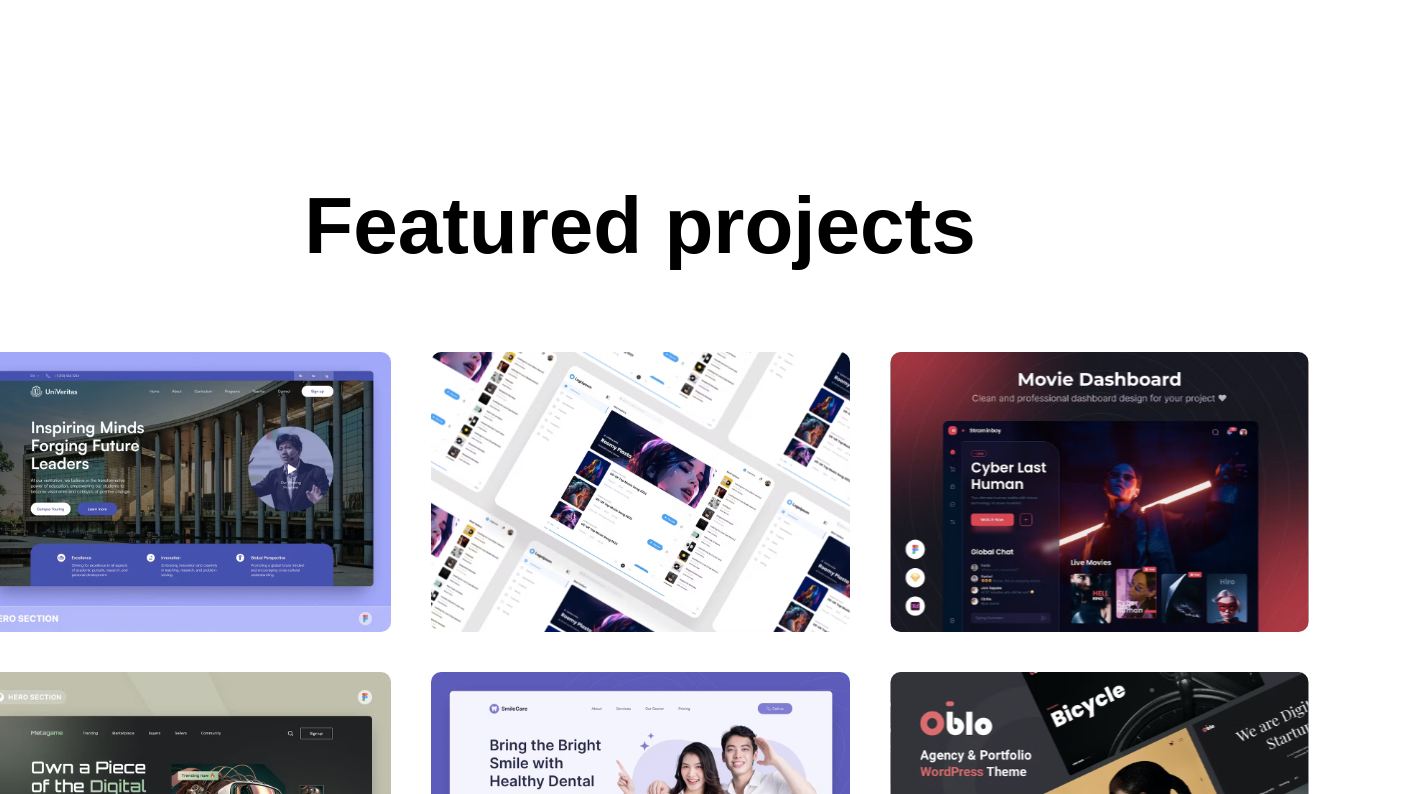
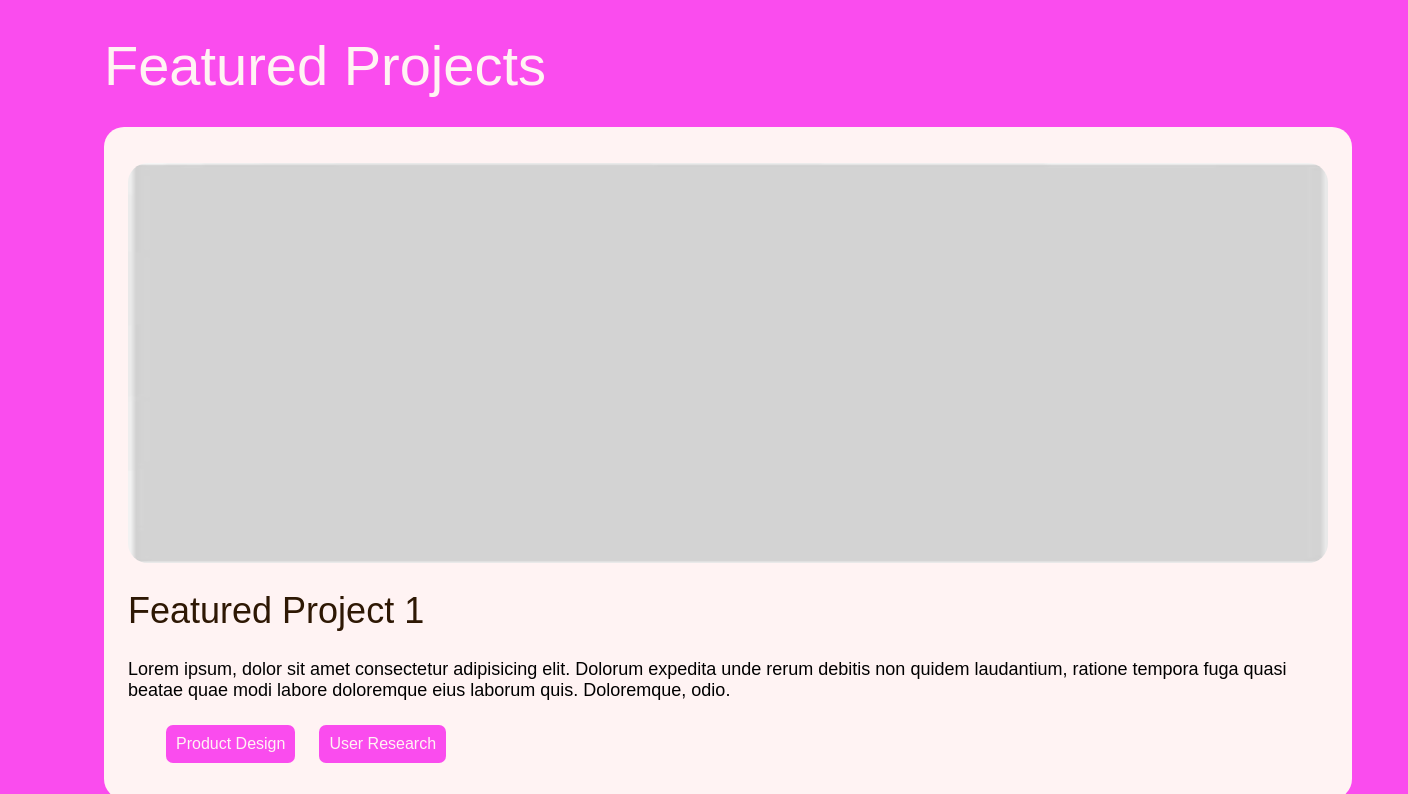
Before and after one commit to rachichi/portfolio, a React (Vite) app: page / in a window 1280 px wide. Shown: the part 1346-2140 px from the top of the page, 1408 px wide, since content can reach past the window. Built offline with nearby package versions, Linux system fonts and the light colour scheme.

Commit message:
Fixed Featured Projects

```diff
--- a/src/components/ftwork/FtWork.css
+++ b/src/components/ftwork/FtWork.css
@@ -1,50 +1,123 @@
 .mywork {
+    grid-column-gap: 0px;
+    grid-row-gap: 0px;
+    background-color: #FA4CEE;
+    flex-direction: column;
+    justify-content: flex-start;
+    align-items: center;
+    width: 100%;
+    padding: 64px;
     display: flex;
+}
+.rachel-h2.white{
+    color: #fff3f3;
+}
+.rachel-h2{
+    color: black;
+    font-family: Gooper, sans-serif;
+    font-size: 56px;
+    font-weight: 400;
+    line-height: 50px;
+}
+.container-2{
+    grid-column-gap: 36px;
+    grid-row-gap: 36px;
     flex-direction: column;
+    justify-content: flex-start;
+    align-items: flex-start;
+    width: 100%;
+    max-width: 1200px;
+    padding: 24px;
+    display: flex;
+}
+.column-4 {
+    background-color:#fff3f3;
+    flex-direction: column;
+    justify-content: flex-start;
     align-items: center;
-    justify-content: center;
-    gap: 80px;
-    margin: 80px 170px;
+    width: 100%;
+    display: flex;
+    grid-column-gap: 24px;
+    grid-row-gap: 24px;
+    border-radius: 20px;
+    padding: 36px 24px;
+    text-decoration: none;
 }
-.mywork-title h1{
-    padding: 0px 30px;
-    font-size: 80px;
-    font-weight: 600;
-}
-.mywork-title img{
-    position: absolute;
-    bottom: 0;
-    right: 0;
-    z-index: -1;
-}
-.mywork-container{
-    display: grid;
-    grid-template-columns: 1fr 1fr 1fr;
-    gap: 40px;
-}
-.mywork-container img{
+.column-4.proj-1 img{
     box-sizing: border-box;
-    width: 419px;
-    height: 280px;
+    width: 100%;
+    height: 400px;
+    border-radius: 20px;
     transition: 0.3s;
     cursor: pointer;
 }
-.mywork-container img:hover{
-    transform: scale(1.10);
-    border: 4px solid #FA4CEE;
-    /* border-radius: 10px; */
-    transition: 0.3s;
+.grid-2-x-2 {
+    grid-column-gap: 24px;
+    grid-row-gap: 24px;
+    flex-direction: column;
+    justify-content: flex-start;
+    align-items: flex-start;
+    width: 100%;
+    display: flex;
 }
+.light-pink{
+    color: #fff3f3;
+}
+.rachel-h3{
+    color: #2e1804;
+    font-family: sans-serif;
+    font-size: 36px;
+    font-weight: 400;
+    line-height: 48px;
+}
+.rachel-body-2 {
+    color: black;
+    font-family: sans-serif;
+    font-size: 18px;
+    font-weight: 500;
+}
+.tag-wrapper-2 {
+    grid-column-gap: 24px;
+    grid-row-gap: 24px;
+    flex-direction: row;
+    justify-content: flex-start;
+    align-items: flex-start;
+    width: 100%;
+    max-width: 1100px;
+    padding-right: 24px;
+    display: flex;
+}
+.tag-2 {
+    grid-column-gap: 10px;
+    grid-row-gap: 10px;
+    background-color: #FA4CEE;
+    border-radius: 7px;
+    flex: 0 auto;
+    justify-content: flex-start;
+    align-items: flex-start;
+    padding: 10px;
+    display: flex;
+    color: #fff3f3;
+}
+/* show more */
 .mywork-showmore{
     display: flex;
     gap: 15px;
     border-radius: 50px;
-    border: 2px solid black;
+    border: 2px solid #fff3f3;
     padding: 30px 60px;
     font-size: 22px;
     font-weight: 500;
     transition: 0.6s;
     cursor: pointer;
+    justify-content: left;
+    justify-items: left;
+}
+.mywork-showmore a{
+    color: #fff3f3;
+}
+.mywork-showmore.svg-inline--fa{
+    color: #fff3f3;
 }
 .mywork-showmore:hover{
     gap: 30px;
--- a/src/components/ftwork/FtWork.jsx
+++ b/src/components/ftwork/FtWork.jsx
@@ -1,25 +1,77 @@
 import React from 'react'
 import './FtWork.css'
-import mywork_data from '../../assets/mywork_data'
 import { FontAwesomeIcon } from '@fortawesome/react-fontawesome'
 import { faArrowAltCircleRight } from '@fortawesome/free-solid-svg-icons'
 import { Link } from "react-router-dom"
+import greybox from '../../assets/greybox.png'
 
 export function FtWork() {
   return (
-    <div id='ftwork' className="mywork">
-        <div className="mywork-title">
-            <h1>Featured projects</h1>
+    <section id='ftwork' className="mywork">
+      <div className="container-2">
+          <div className="rachel-h2 white">Featured Projects</div>
+          <Link to = "/ProjectTemplate" className='link'>
+            <div className="column-4 proj-1">
+              <img src={greybox} alt="" />
+              <div className="grid-2-x-2">
+                <div className="rachel-h3 light-pink">Featured Project 1</div>
+                <div className="rachel-body-2">Lorem ipsum, dolor sit amet consectetur adipisicing elit. Dolorum expedita unde rerum debitis non quidem laudantium, ratione tempora fuga quasi beatae quae modi labore doloremque eius laborum quis. Doloremque, odio.</div>
+              </div>
+              <div className="tag-wrapper-2">
+                <div className="tag-2">
+                  <div className="text-4">Product Design</div>
+                </div>
+                <div className="tag-2">
+                  <div className="text-4">User Research</div>
+                </div>
+              </div>
+            </div>
+          </Link>
+
+          <Link to = "/ProjectTemplate" className='link'>
+            <div className="column-4 proj-1">
+              <img src={greybox} alt="" />
+              <div className="grid-2-x-2">
+                <div className="rachel-h3 white">Featured Project 2</div>
+                <div className="rachel-body-2">Lorem ipsum, dolor sit amet consectetur adipisicing elit. Dolorum expedita unde rerum debitis non quidem laudantium, ratione tempora fuga quasi beatae quae modi labore doloremque eius laborum quis. Doloremque, odio.</div>
+              </div>
+              <div className="tag-wrapper-2">
+                <div className="tag-2">
+                  <div className="text-4">Product Design</div>
+                </div>
+                <div className="tag-2">
+                  <div className="text-4">User Research</div>
+                </div>
+              </div>
+            </div>
+          </Link>
+
+          <Link to = "/ProjectTemplate" className='link'>
+            <div className="column-4 proj-1">
+              <img src={greybox} alt="" />
+              <div className="grid-2-x-2">
+                <div className="rachel-h3 white">Featured Project 3</div>
+                <div className="rachel-body-2">Lorem ipsum, dolor sit amet consectetur adipisicing elit. Dolorum expedita unde rerum debitis non quidem laudantium, ratione tempora fuga quasi beatae quae modi labore doloremque eius laborum quis. Doloremque, odio.</div>
+              </div>
+              <div className="tag-wrapper-2">
+                <div className="tag-2 ">
+                  <div className="text-4">Product Design</div>
+                </div>
+                <div className="tag-2">
+                  <div className="text-4">User Research</div>
+                </div>
+              </div>
+            </div>
+          </Link>
+
+          <div className="mywork-showmore">
+          <Link to = "/Work" className='link'>Show More</Link>
+          <FontAwesomeIcon icon={faArrowAltCircleRight}/>
         </div>
-        <div className="mywork-container">
-            {mywork_data.map((work, index)=>{
-                return <img key={index} src={work.w_img} alt="" />
-                })}
         </div>
-        <div className="mywork-showmore">
-            <Link to = "/Work" className='link'>Show More</Link>
-            <FontAwesomeIcon className='resume-icon' icon={faArrowAltCircleRight}/>
-        </div>
-    </div>
+
+
+
+    </section>
   )
 }
--- a/src/components/hero/Hero.css
+++ b/src/components/hero/Hero.css
@@ -9,7 +9,7 @@
     width: 100%;
     border-bottom: 1px solid darkgrey
 }
-.hero p{
+.hero.rachel-body-2{
     margin: 50px 100px;
 }
 /* hero links side by side */
--- a/src/components/hero/Hero.jsx
+++ b/src/components/hero/Hero.jsx
@@ -11,7 +11,7 @@ export function Hero(){
   return (
     <div className='hero'>
         <img src={homeImg}/>
-        <p>Hi, I'm Rachel. I build data-driven solutions, specializing in large-scale platform transformations</p>
+        <div className="rachel-body-2">Hi, I'm Rachel. I build data-driven solutions, specializing in large-scale platform transformations</div>
         <div className="hero-action">
             <div className="hero-resume">
               <Link to = "/Work" className='link'>Check out my work</Link>
--- a/src/components/mywork/MyWork.jsx
+++ b/src/components/mywork/MyWork.jsx
@@ -8,78 +8,55 @@ export function MyWork() {
     <div className="work">
       <h1>WORK</h1>
       <div className="card-container">
-        <div className="card">
-          <img src={greybox} alt="placeholder image"/>
+        <Link to = "/ProjectTemplate" className='card'>
+            <img src={greybox} alt="placeholder image" />
             <div className="card-content">
-            <h3>Project Template</h3>
-            <p>Lorem ipsum dolor sit amet consectetur adipisicing elit. Nesciunt culpa fugiat quos, incidunt, totam repellendus quas quidem rem accusamus, tempore adipisci quia voluptates magni consequatur architecto natus consequuntur. Ipsam, non.</p>
-            <Link to ="/ProjectTemplate" className="btn">Read More</Link>
+              <div className="rachel-h3">Featured Project 1</div>
+              <div className="rachel-body-2">Lorem ipsum, dolor sit amet consectetur adipisicing elit. Dolorum expedita unde rerum debitis non quidem laudantium, ratione tempora fuga quasi beatae quae modi labore doloremque eius laborum quis. Doloremque, odio.</div>
             </div>
+        </Link>
+        <Link to = "/ProjectTemplate" className='card'>
+            <img src={greybox} alt="placeholder image" />
+            <div className="card-content">
+              <div className="rachel-h3">Featured Project 1</div>
+              <div className="rachel-body-2">Lorem ipsum, dolor sit amet consectetur adipisicing elit. Dolorum expedita unde rerum debitis non quidem laudantium, ratione tempora fuga quasi beatae quae modi labore doloremque eius laborum quis. Doloremque, odio.</div>
             </div>
-        <div className="card">
-          <img src={greybox} alt="placeholder image"/>
+        </Link>
+        <Link to = "/ProjectTemplate" className='card'>
+            <img src={greybox} alt="placeholder image" />
             <div className="card-content">
-            <h3>Card 1</h3>
-            <p>Lorem ipsum dolor sit amet consectetur adipisicing elit. Nesciunt culpa fugiat quos, incidunt, totam repellendus quas quidem rem accusamus, tempore adipisci quia voluptates magni consequatur architecto natus consequuntur. Ipsam, non.</p>
-            <a href="https://www.ucla.edu/" className="btn">Read More</a>
+              <div className="rachel-h3">Featured Project 1</div>
+              <div className="rachel-body-2">Lorem ipsum, dolor sit amet consectetur adipisicing elit. Dolorum expedita unde rerum debitis non quidem laudantium, ratione tempora fuga quasi beatae quae modi labore doloremque eius laborum quis. Doloremque, odio.</div>
             </div>
+        </Link>
+        <Link to = "/ProjectTemplate" className='card'>
+            <img src={greybox} alt="placeholder image" />
+            <div className="card-content">
+              <div className="rachel-h3">Featured Project 1</div>
+              <div className="rachel-body-2">Lorem ipsum, dolor sit amet consectetur adipisicing elit. Dolorum expedita unde rerum debitis non quidem laudantium, ratione tempora fuga quasi beatae quae modi labore doloremque eius laborum quis. Doloremque, odio.</div>
             </div>
-        <div className="card">
-          <img src={greybox} alt="placeholder image"/>
+        </Link>
+        <Link to = "/ProjectTemplate" className='card'>
+            <img src={greybox} alt="placeholder image" />
             <div className="card-content">
-            <h3>Card 1</h3>
-            <p>Lorem ipsum dolor sit amet consectetur adipisicing elit. Nesciunt culpa fugiat quos, incidunt, totam repellendus quas quidem rem accusamus, tempore adipisci quia voluptates magni consequatur architecto natus consequuntur. Ipsam, non.</p>
-            <a href="https://www.ucla.edu/" className="btn">Read More</a>
+              <div className="rachel-h3">Featured Project 1</div>
+              <div className="rachel-body-2">Lorem ipsum, dolor sit amet consectetur adipisicing elit. Dolorum expedita unde rerum debitis non quidem laudantium, ratione tempora fuga quasi beatae quae modi labore doloremque eius laborum quis. Doloremque, odio.</div>
             </div>
+        </Link>
+        <Link to = "/ProjectTemplate" className='card'>
+            <img src={greybox} alt="placeholder image" />
+            <div className="card-content">
+              <div className="rachel-h3">Featured Project 1</div>
+              <div className="rachel-body-2">Lorem ipsum, dolor sit amet consectetur adipisicing elit. Dolorum expedita unde rerum debitis non quidem laudantium, ratione tempora fuga quasi beatae quae modi labore doloremque eius laborum quis. Doloremque, odio.</div>
             </div>
-        {/* <div className="card">
-          <img src={greybox} alt="placeholder image"/>
+        </Link>
+        <Link to = "/ProjectTemplate" className='card'>
+            <img src={greybox} alt="placeholder image" />
             <div className="card-content">
-            <h3>Card 1</h3>
-            <p>Lorem ipsum dolor sit amet consectetur adipisicing elit. Nesciunt culpa fugiat quos, incidunt, totam repellendus quas quidem rem accusamus, tempore adipisci quia voluptates magni consequatur architecto natus consequuntur. Ipsam, non.</p>
-            <a href="https://www.ucla.edu/" className="btn">Read More</a>
+              <div className="rachel-h3">Featured Project 1</div>
+              <div className="rachel-body-2">Lorem ipsum, dolor sit amet consectetur adipisicing elit. Dolorum expedita unde rerum debitis non quidem laudantium, ratione tempora fuga quasi beatae quae modi labore doloremque eius laborum quis. Doloremque, odio.</div>
             </div>
-        </div>
-        <div className="card">
-          <img src={greybox} alt="placeholder image"/>
-          <div className="card-content">
-            <h3>Card 1</h3>
-            <p>Lorem ipsum dolor sit amet consectetur adipisicing elit. Nesciunt culpa fugiat quos, incidunt, totam repellendus quas quidem rem accusamus, tempore adipisci quia voluptates magni consequatur architecto natus consequuntur. Ipsam, non.</p>
-            <a href="https://www.ucla.edu/" className="btn">Read More</a>
-          </div>
-        </div>
-        <div className="card">
-          <img src={greybox} alt="placeholder image"/>
-          <div className="card-content">
-            <h3>Card 1</h3>
-            <p>Lorem ipsum dolor sit amet consectetur adipisicing elit. Nesciunt culpa fugiat quos, incidunt, totam repellendus quas quidem rem accusamus, tempore adipisci quia voluptates magni consequatur architecto natus consequuntur. Ipsam, non.</p>
-            <a href="https://www.ucla.edu/" className="btn">Read More</a>
-          </div>
-        </div>
-        <div className="card">
-          <img src={greybox} alt="placeholder image"/>
-          <div className="card-content">
-            <h3>Card 1</h3>
-            <p>Lorem ipsum dolor sit amet consectetur adipisicing elit. Nesciunt culpa fugiat quos, incidunt, totam repellendus quas quidem rem accusamus, tempore adipisci quia voluptates magni consequatur architecto natus consequuntur. Ipsam, non.</p>
-            <a href="https://www.ucla.edu/" className="btn">Read More</a>
-          </div>
-        </div>
-        <div className="card">
-          <img src={greybox} alt="placeholder image"/>
-          <div className="card-content">
-            <h3>Card 1</h3>
-            <p>Lorem ipsum dolor sit amet consectetur adipisicing elit. Nesciunt culpa fugiat quos, incidunt, totam repellendus quas quidem rem accusamus, tempore adipisci quia voluptates magni consequatur architecto natus consequuntur. Ipsam, non.</p>
-            <a href="https://www.ucla.edu/" className="btn">Read More</a>
-          </div>
-        </div>
-        <div className="card">
-          <img src={greybox} alt="placeholder image"/>
-          <div className="card-content">
-            <h3>Card 1</h3>
-            <p>Lorem ipsum dolor sit amet consectetur adipisicing elit. Nesciunt culpa fugiat quos, incidunt, totam repellendus quas quidem rem accusamus, tempore adipisci quia voluptates magni consequatur architecto natus consequuntur. Ipsam, non.</p>
-            <a href="https://www.ucla.edu/" className="btn">Read More</a>
-          </div>
-        </div> */}
+        </Link>
     </div>
   </div>
   )
--- a/src/components/navbar/Navbar.jsx
+++ b/src/components/navbar/Navbar.jsx
@@ -19,7 +19,7 @@ export function Navbar() {
 
     return(
         <div className="navbar">
-            <div className="logo"><Link to = "/" className='link'>Footer Branch 静如 Liu</Link></div>
+            <div className="logo"><Link to = "/" className='link'>Ft Work Branch 静如 Liu</Link></div>
             <img src={menu_open} onClick={openMenu} alt="" className='nav-mob-open'/>
             <ul ref={menuRef} className="nav-menu">
                 <img src={menu_close} onClick={closeMenu} alt="" className='nav-mob-close' />
```
Also changed, not shown: src/components/footer/Footer.css (+2 -9 lines), src/components/mywork/MyWork.css (+5 -6 lines). Lines whose indentation alone changed are shown as unchanged.
